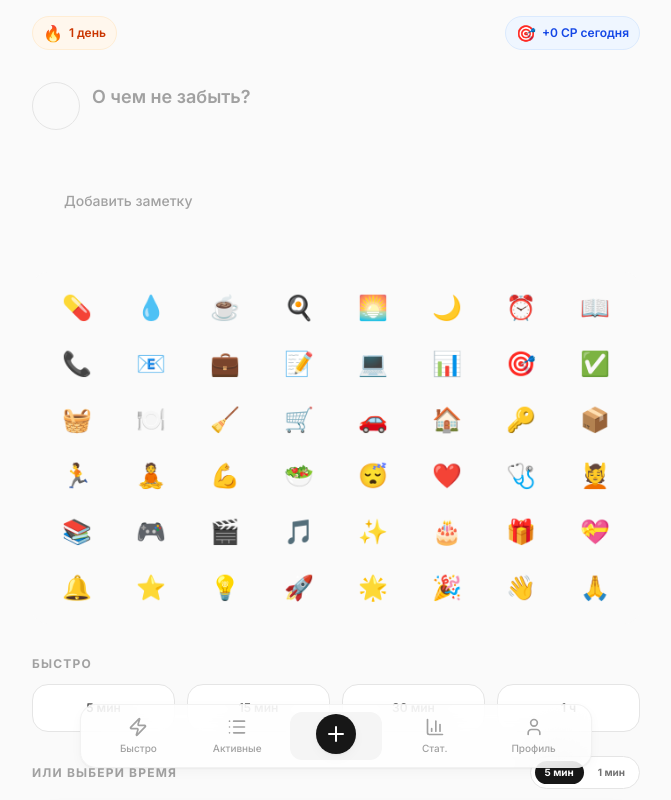
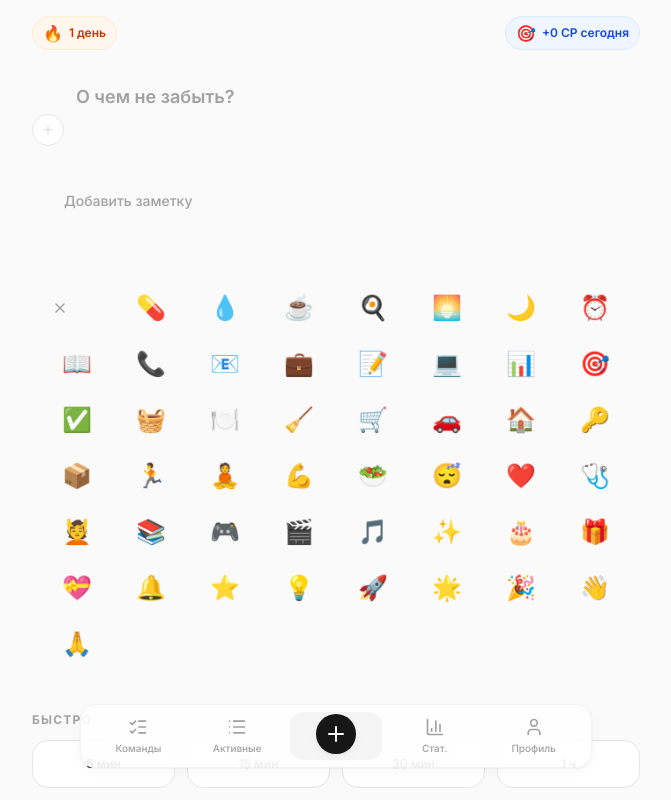
Before and after one commit to Vovadrach/quickremind, a React (Vite) app: page / in a window 1280 px wide. Both pictures are taken after a click on the button 360 px from the left and 106 px from the top of the page. Shown: the top 800 px of the page, without its empty margins (304-975 px from the left). Built offline with nearby package versions, Linux system fonts and the light colour scheme.

Commit message:
Update commands tab label and emoji control

```diff
--- a/src/components/layout/TabBar.tsx
+++ b/src/components/layout/TabBar.tsx
@@ -1,4 +1,4 @@
-import { Zap, List, Plus, BarChart3, User } from 'lucide-react';
+import { ListChecks, List, Plus, BarChart3, User } from 'lucide-react';
 import { useAppStore } from '@/store';
 import { useI18n } from '@/hooks/useI18n';
 
@@ -7,7 +7,7 @@ export function TabBar() {
   const { copy } = useI18n();
 
   const tabs = [
-    { id: 'commands', icon: <Zap size={20} />, label: copy.tabs.commands },
+    { id: 'commands', icon: <ListChecks size={20} />, label: copy.tabs.commands },
     { id: 'active', icon: <List size={20} />, label: copy.tabs.active },
     { id: 'capture', icon: <Plus size={24} />, label: copy.tabs.capture },
     { id: 'stats', icon: <BarChart3 size={20} />, label: copy.tabs.stats },
--- a/src/constants/index.ts
+++ b/src/constants/index.ts
@@ -32,7 +32,7 @@ export const TIME = {
 
 // Tab configuration
 export const TABS = [
-  { id: 'commands', label: 'Быстро', icon: '⚡' },
+  { id: 'commands', label: 'Команды', icon: '📝' },
   { id: 'active', label: 'Активные', icon: '📋' },
   { id: 'capture', label: 'Создать', icon: '➕' },
   { id: 'stats', label: 'Стат.', icon: '📊' },
--- a/src/i18n/index.ts
+++ b/src/i18n/index.ts
@@ -31,6 +31,8 @@ type Translation = {
     hoursLabel: string;
     minutesLabel: string;
     notePlaceholder: string;
+    emojiAddLabel: string;
+    emojiClearLabel: string;
     todayButton: string;
     otherDateButton: string;
     todayAlert: string;
@@ -239,7 +241,7 @@ type Translation = {
 
 const ru: Translation = {
   tabs: {
-    commands: 'Быстро',
+    commands: 'Команды',
     active: 'Активные',
     capture: 'Создать',
     stats: 'Стат.',
@@ -259,6 +261,8 @@ const ru: Translation = {
     minuteStepExact: '1 мин',
     hoursLabel: 'Часы',
     minutesLabel: 'Минуты',
+    emojiAddLabel: 'Добавить эмодзи',
+    emojiClearLabel: 'Убрать эмодзи',
     todayButton: 'Сегодня ▼',
     otherDateButton: 'Другая дата',
     todayAlert: 'Выбор дня скоро будет доступен!',
@@ -496,7 +500,7 @@ const ru: Translation = {
 
 const uk: Translation = {
   tabs: {
-    commands: 'Швидко',
+    commands: 'Команди',
     active: 'Активні',
     capture: 'Створити',
     stats: 'Стат.',
@@ -516,6 +520,8 @@ const uk: Translation = {
     minuteStepExact: '1 хв',
     hoursLabel: 'Години',
     minutesLabel: 'Хвилини',
+    emojiAddLabel: 'Додати емодзі',
+    emojiClearLabel: 'Прибрати емодзі',
     todayButton: 'Сьогодні ▼',
     otherDateButton: 'Інша дата',
     todayAlert: 'Вибір дня скоро буде доступний!',
--- a/src/pages/CapturePage.tsx
+++ b/src/pages/CapturePage.tsx
@@ -1,7 +1,7 @@
 import { useState } from 'react';
 import { useAppStore } from '@/store';
 import { motion, AnimatePresence } from 'framer-motion';
-import { Calendar, CheckCircle2, ChevronRight } from 'lucide-react';
+import { Calendar, CheckCircle2, ChevronRight, Plus, X } from 'lucide-react';
 import { useI18n } from '@/hooks/useI18n';
 import { formatDateShort, formatMinutesShort } from '@/utils/time';
 import { TimePickerWheel } from '@/components/ui/TimePickerWheel';
@@ -109,15 +109,20 @@ export function CapturePage() {
 
       <div className="space-y-6">
         <div className="py-2 space-y-3">
-          <div className="flex gap-3 items-start">
+          <div className="flex gap-3 items-center">
             <button
               type="button"
               onClick={() => setIsEmojiPickerOpen((prev) => !prev)}
-              className={`w-12 h-12 rounded-full flex items-center justify-center shrink-0 border transition-colors ${
-                selectedEmoji ? 'border-transparent bg-neutral-50' : 'border-neutral-200 bg-transparent'
+              aria-label={copy.capture.emojiAddLabel}
+              className={`w-8 h-8 rounded-full flex items-center justify-center shrink-0 border transition-colors ${
+                selectedEmoji ? 'border-transparent bg-neutral-50' : 'border-neutral-200 bg-white'
               }`}
             >
-              {selectedEmoji && <span className="text-2xl">{selectedEmoji}</span>}
+              {selectedEmoji ? (
+                <span className="text-base">{selectedEmoji}</span>
+              ) : (
+                <Plus size={14} strokeWidth={1.5} className="text-neutral-300" />
+              )}
             </button>
             <textarea
               value={text}
@@ -143,6 +148,17 @@ export function CapturePage() {
                 className="overflow-hidden"
               >
                 <div className="grid grid-cols-8 gap-2 p-3 bg-neutral-50 rounded-2xl">
+                  <button
+                    type="button"
+                    onClick={() => {
+                      setSelectedEmoji(null);
+                      setIsEmojiPickerOpen(false);
+                    }}
+                    aria-label={copy.capture.emojiClearLabel}
+                    className="p-2 rounded-xl text-neutral-400 hover:text-neutral-600 hover:bg-neutral-100 transition-all"
+                  >
+                    <X size={16} />
+                  </button>
                   {EMOJI_OPTIONS.map((emoji) => (
                     <button
                       key={emoji}
```
